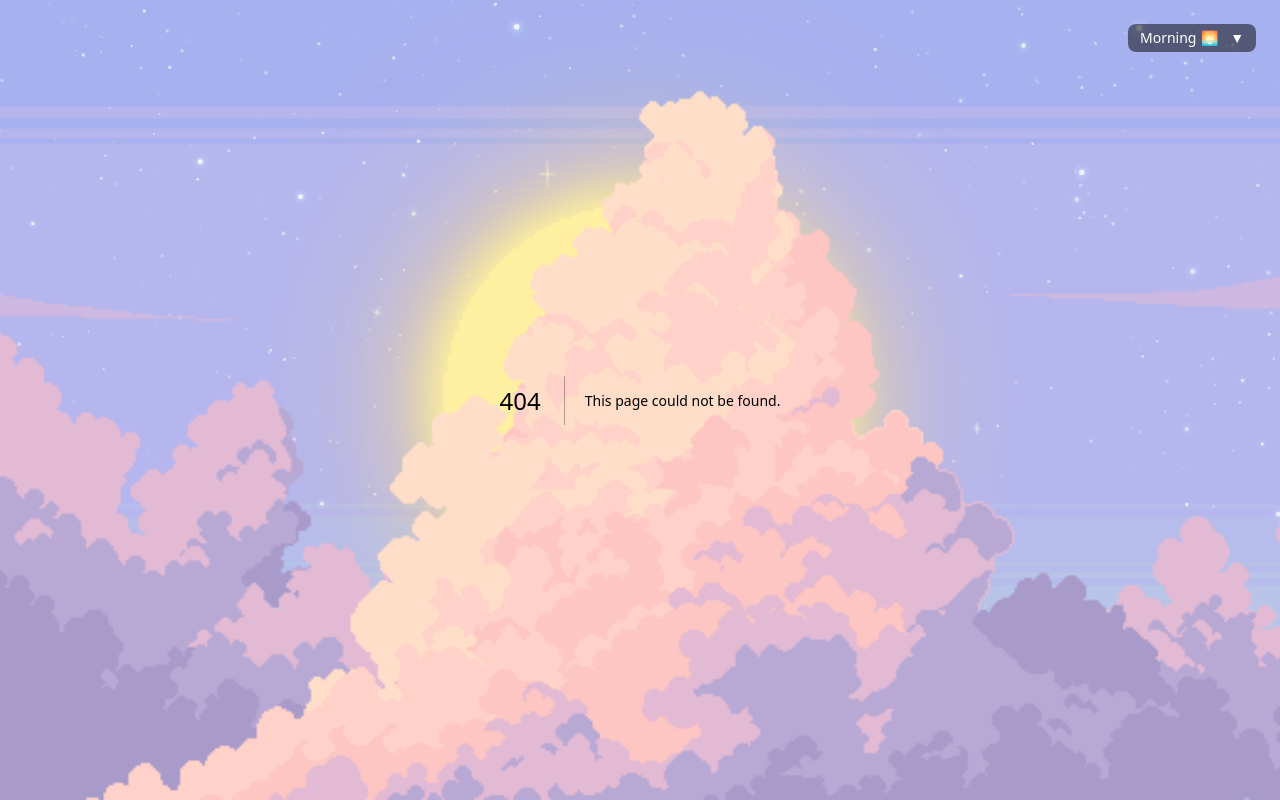
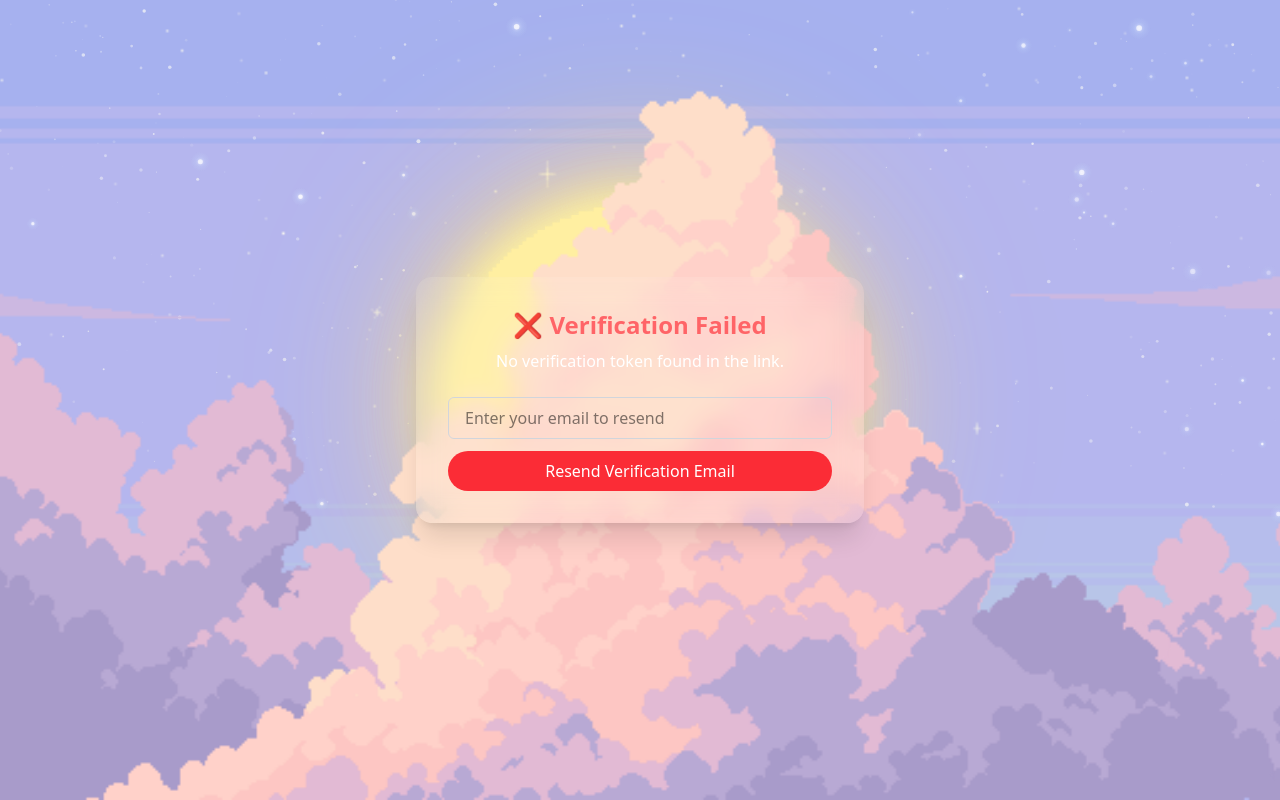
Before and after one commit to abhishekchouhannk/watch-together-frontend, a Next.js app: page /verify-email in a window 1280 px wide. Before the commit this address had no page. Built offline with nearby package versions, Linux system fonts and the light colour scheme.

Commit message:
verification process working properly

```diff
--- a/src/app/layout.tsx
+++ b/src/app/layout.tsx
@@ -3,6 +3,8 @@ import "./globals.css";
 import { BackgroundProvider } from "@/components/landingPage/BackgroundProvider";
 import SharedBackground from "@/components/landingPage/SharedBackground";
 import ThemeSelectorOverlay from "@/components/ThemeSelectorOverlay";
+
+import { headers } from "next/headers";
 
 export const metadata: Metadata = {
   title: "Watch Together",
--- a/src/app/room/page.tsx
+++ b/src/app/room/page.tsx
@@ -23,6 +23,7 @@ import { useBackground } from "@/components/landingPage/BackgroundProvider";
 
 // import protected route
 import ProtectedRoute from "@/components/auth/ProtectedRoute";
+import LogoutButton from "@/components/auth/LogoutButton";
 
 const WatchTogetherRoom = () => {
   const [isPlaying, setIsPlaying] = useState(false);
@@ -158,10 +159,12 @@ React.useEffect(() => {
           ))}
         </div>
 
-        <button className="flex items-center gap-2 px-4 py-2 bg-red-500 hover:bg-red-600 text-white rounded-lg transition-colors">
+        <LogoutButton />
+
+        {/* <button className="flex items-center gap-2 px-4 py-2 bg-red-500 hover:bg-red-600 text-white rounded-lg transition-colors">
           <LogOut className="w-4 h-4" />
-          <span className="hidden sm:inline">Leave</span>
-        </button>
+          <span className="hidden sm:inline">LogOut</span>
+        </button> */}
       </nav>
 
       {/* Main Content Area */}
--- /dev/null
+++ b/src/app/verify-email/page.tsx
@@ -0,0 +1,116 @@
+"use client";
+
+import { useEffect, useState } from "react";
+
+export default function VerifyEmailPage() {
+  const [status, setStatus] = useState<"loading" | "success" | "error">("loading");
+  const [message, setMessage] = useState("Verifying your email...");
+  const [email, setEmail] = useState("");
+  const [resendStatus, setResendStatus] = useState<string | null>(null);
+
+  useEffect(() => {
+    const token = new URLSearchParams(window.location.search).get("token");
+
+    if (!token) {
+      setStatus("error");
+      setMessage("No verification token found in the link.");
+      return;
+    }
+
+    const verifyEmail = async () => {
+      try {
+        const res = await fetch(`http://localhost:5000/api/auth/verify-email/${token}`, {
+          method: "GET",
+          headers: { "Content-Type": "application/json" },
+        });
+
+        const data = await res.json();
+
+        if (res.ok) {
+          setStatus("success");
+          setMessage(data.message || "Email verified successfully!");
+        } else {
+          setStatus("error");
+          setMessage(data.message || "Verification failed. The link may be invalid or expired.");
+        }
+      } catch {
+        setStatus("error");
+        setMessage("An unexpected error occurred during verification.");
+      }
+    };
+
+    verifyEmail();
+  }, []);
+
+  const handleResend = async (e: React.FormEvent) => {
+    e.preventDefault();
+    setResendStatus("Sending...");
+    try {
+      const res = await fetch("http://localhost:5000/api/auth/resend-verification", {
+        method: "POST",
+        headers: { "Content-Type": "application/json" },
+        body: JSON.stringify({ email }),
+      });
+
+      const data = await res.json();
+      if (res.ok) {
+        setResendStatus(data.message || "A new verification link has been sent!");
+      } else {
+        setResendStatus(data.message || "Failed to send verification link.");
+      }
+    } catch {
+      setResendStatus("Something went wrong. Please try again.");
+    }
+  };
+
+  return (
+    <div className="flex flex-col items-center justify-center min-h-screen text-center px-4">
+      <div className="bg-white/10 backdrop-blur-md rounded-2xl p-8 shadow-xl max-w-md w-full">
+        {status === "loading" && (
+          <>
+            <div className="animate-spin rounded-full h-10 w-10 border-t-2 border-b-2 border-white mx-auto mb-4"></div>
+            <h1 className="text-xl font-semibold text-white">{message}</h1>
+          </>
+        )}
+
+        {status === "success" && (
+          <>
+            <h1 className="text-2xl font-bold text-green-400 mb-2">✅ Verified!</h1>
+            <p className="text-white mb-6">{message}</p>
+            <a
+              href="/auth"
+              className="px-5 py-2 bg-green-500 hover:bg-green-600 text-white rounded-full transition"
+            >
+              Go to Login
+            </a>
+          </>
+        )}
+
+        {status === "error" && (
+          <>
+            <h1 className="text-2xl font-bold text-red-400 mb-2">❌ Verification Failed</h1>
+            <p className="text-white mb-6">{message}</p>
+
+            <form onSubmit={handleResend} className="flex flex-col gap-3 mt-4">
+              <input
+                type="email"
+                required
+                placeholder="Enter your email to resend"
+                className="px-4 py-2 rounded-md border border-gray-300 focus:outline-none text-black"
+                value={email}
+                onChange={(e) => setEmail(e.target.value)}
+              />
+              <button
+                type="submit"
+                className="px-5 py-2 bg-red-500 hover:bg-red-600 text-white rounded-full transition"
+              >
+                Resend Verification Email
+              </button>
+              {resendStatus && <p className="text-sm text-white mt-2">{resendStatus}</p>}
+            </form>
+          </>
+        )}
+      </div>
+    </div>
+  );
+}
--- a/src/components/ThemeSelectorOverlay.tsx
+++ b/src/components/ThemeSelectorOverlay.tsx
@@ -3,6 +3,7 @@
 import React from "react";
 import ThemeSelector from "@/components/landingPage/themeComponents/ThemeSelector";
 import { useBackground } from "@/components/landingPage/BackgroundProvider";
+import { usePathname } from "next/navigation";
 
 /**
  * Small wrapper which reads/writes background theme from context
@@ -12,6 +13,13 @@ export default function ThemeSelectorOverlay() {
   const { setSelectedTheme } = useBackground();
 
   if (process.env.NODE_ENV !== "development") return null;
+
+  const pathname = usePathname();
+
+  // Only show on "/" or "/auth"
+  if (pathname !== "/" && pathname !== "/auth") {
+    return null;
+  }
 
   return (
     <div
--- /dev/null
+++ b/src/components/auth/LogoutButton.tsx
@@ -0,0 +1,45 @@
+"use client";
+
+import { useRouter } from "next/navigation";
+import { useState } from "react";
+
+export default function LogoutButton() {
+  const [loading, setLoading] = useState(false);
+  const router = useRouter();
+
+  const handleLogout = async () => {
+    setLoading(true);
+    try {
+      const res = await fetch("http://localhost:5000/api/auth/logout", {
+        method: "POST",
+        credentials: "include", // important to send cookies
+      });
+
+      const data = await res.json();
+
+      if (res.ok) {
+        console.log("Logout success:", data);
+        // Optionally clear any client-side state (like Redux/AuthContext)
+        router.push("/auth"); // redirect to login page
+      } else {
+        console.error("Logout failed:", data.message);
+        alert("Failed to logout. Please try again.");
+      }
+    } catch (err) {
+      console.error("Logout error:", err);
+      alert("An error occurred while logging out.");
+    } finally {
+      setLoading(false);
+    }
+  };
+
+  return (
+    <button
+      onClick={handleLogout}
+      disabled={loading}
+      className="px-4 py-2 bg-red-500 hover:bg-red-600 text-white rounded-full transition disabled:opacity-60"
+    >
+      {loading ? "Logging out..." : "Logout"}
+    </button>
+  );
+}
```
